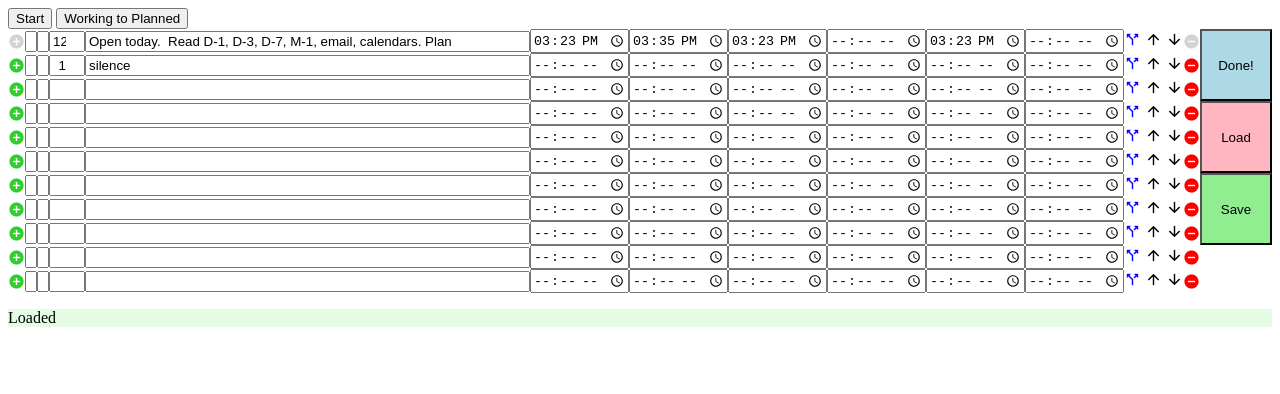
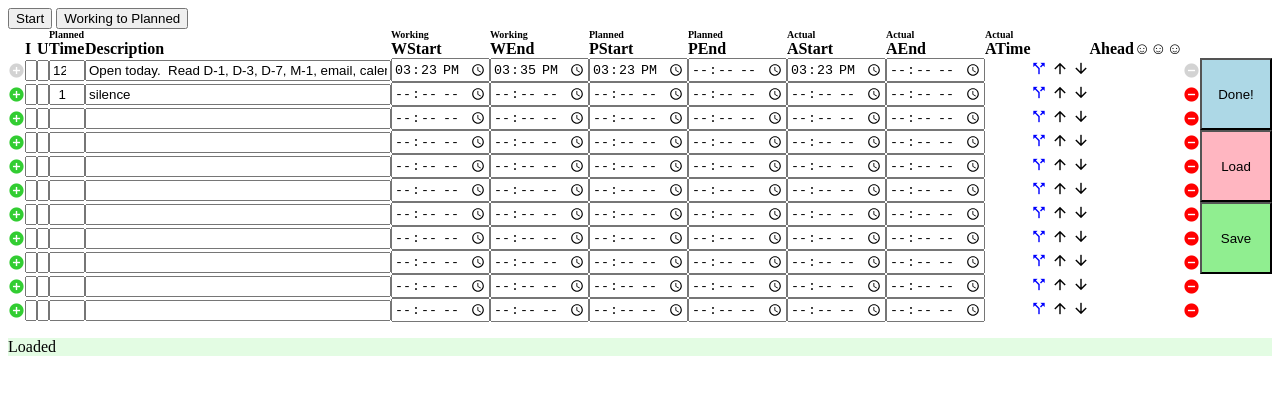
Before and after one commit to saintbrendan/plan247, a plain HTML site: page planit.html in a window 1280 px wide. Drawn offline with nearby package versions, Linux system fonts and the light colour scheme; no server answers.

Commit message:
Restore header.  Change test POST to PUT.

```diff
--- a/planit.html
+++ b/planit.html
@@ -6,7 +6,46 @@
     <button id="start" type="button">Start</button>
     <button id="working_to_planned" type="button">Working to Planned</button>
     <table class="schedule">
-
+      <tr id="headerrow0" class="head">
+        <th></th>
+        <th></th>
+        <th></th>
+        <th>Planned</th>
+        <th></th>
+        <th>Working</th>
+        <th>Working</th>
+        <th>Planned</th>
+        <th>Planned</th>
+        <th>Actual</th>
+        <th>Actual</th>
+        <th>Actual</th>
+        <th />
+        <th />
+        <th />
+        <th />
+        <th />
+        <th />
+    </tr>
+    <tr id="headerrow" class="head">
+        <th></th>
+        <th>I</th>
+        <th>U</th>
+        <th>Time</th>
+        <th>Description</th>
+        <th>WStart</th>
+        <th>WEnd</th>
+        <th>PStart</th>
+        <th>PEnd</th>
+        <th>AStart</th>
+        <th>AEnd</th>
+        <th>ATime</th>
+        <th> </th>
+        <th>Ahead</th>
+        <th>&#9786;</th>
+        <th>&#9786;&#9786;</th>
+        <th />
+        <th />
+    </tr>
 
 
       <tr id='tr0'>
--- a/planit.js
+++ b/planit.js
@@ -1,18 +1,19 @@
 var globalFirebaseKey;
 
 $(document).ready(function () {
-    const myBody = `[{
-   "alanisawesome": {
-     "name": "Alan X. Turing",
-     "birthday": "June 23, 1911"
-   }
- }, 5]`;
+    const myBody = {
+        "brendan": {
+            "name": "Alan X. Turing",
+            "birthday": "July 23, 1965",
+            "tasks": [6]
+        }
+    };
     // https://planit-48748.firebaseio.com/rest/saving-data/fireblog/users.json
     // https://planit-48748.firebaseio.com/rest/task.json
     const userAction = async () => {
         const response = await fetch('https://planit-48748.firebaseio.com/rest/saving-data/fireblog/users.json', {
-            method: 'POST',
-            body: myBody, // string or object
+            method: 'PUT',
+            body: JSON.stringify(myBody), // string or object
         });
         const myJson = await response.json();
         const key = myJson.name
@@ -180,7 +181,7 @@ function isIncomplete(_, row) {
     const descriptionLength = $(row).find(".description").val().length
     const actualTimeLength = $(row).find(".actual.time").text().length
 
-    return  descriptionLength && (!actualTimeLength);
+    return descriptionLength && (!actualTimeLength);
 }
 
 load = function () {
@@ -189,22 +190,22 @@ load = function () {
     readFromDb(globalFirebaseKey);
 }
 
-readFromDb = function(key) {
+readFromDb = function (key) {
     ///const recordString = JSON.stringify(record)
     const userAction = async () => {
-        const urlFirebase = 'https://planit-48748.firebaseio.com/rest/saving-data/fireblog/users/'+globalFirebaseKey+'.json'
-        console.log("urlFirebase:"+urlFirebase);
+        const urlFirebase = 'https://planit-48748.firebaseio.com/rest/saving-data/fireblog/users/' + globalFirebaseKey + '.json'
+        console.log("urlFirebase:" + urlFirebase);
         const response = await fetch(urlFirebase, {
             method: 'GET',
             ///body: recordString, // string or object
         });
         const tasks = await response.json();
-        console.log("myJson:"+JSON.stringify(tasks));
-        butterbar("Loaded " + tasks.length  + " records");
+        console.log("myJson:" + JSON.stringify(tasks));
+        butterbar("Loaded " + tasks.length + " records");
         const rows = $("[id^=tr]");
-        for (var i=0, len=tasks.length; i < len; i++){
+        for (var i = 0, len = tasks.length; i < len; i++) {
             var task = tasks[i]
-            console.log(task + " description:"+task.description);
+            console.log(task + " description:" + task.description);
             $(rows[i]).find(".description").val(task.description);
         }
 
@@ -218,8 +219,8 @@ save = function () {
     const incompleteRows = rows.filter(isIncomplete)
 
     // const firstRow = rows.first();
-    const tasks = $.map(incompleteRows, function( row, i ) {
-        console.log ("row i: "+ row +" "+ i);
+    const tasks = $.map(incompleteRows, function (row, i) {
+        console.log("row i: " + row + " " + i);
         const importance = $(row).find(".importance").val();
         const urgency = $(row).find(".urgency").val();
         const ptime = $(row).find(".planned.time").val();
@@ -239,10 +240,10 @@ save = function () {
 
 butterbar = function (message) {
     const pbutterbar = $("p.butterbar")
-    pbutterbar.text(new Date().toISOString() + ": " +message);
+    pbutterbar.text(new Date().toISOString() + ": " + message);
 }
 
-writeToDb = function(record) {
+writeToDb = function (record) {
     const recordString = JSON.stringify(record)
     const userAction = async () => {
         const response = await fetch('https://planit-48748.firebaseio.com/rest/saving-data/fireblog/users.json', {
@@ -251,7 +252,7 @@ writeToDb = function(record) {
         });
         const myJson = await response.json();
         globalFirebaseKey = myJson.name
-        console.log("globalFirebaseKey:"+globalFirebaseKey);
+        console.log("globalFirebaseKey:" + globalFirebaseKey);
         $("#a1").html("works?")
     }
     userAction();
```
